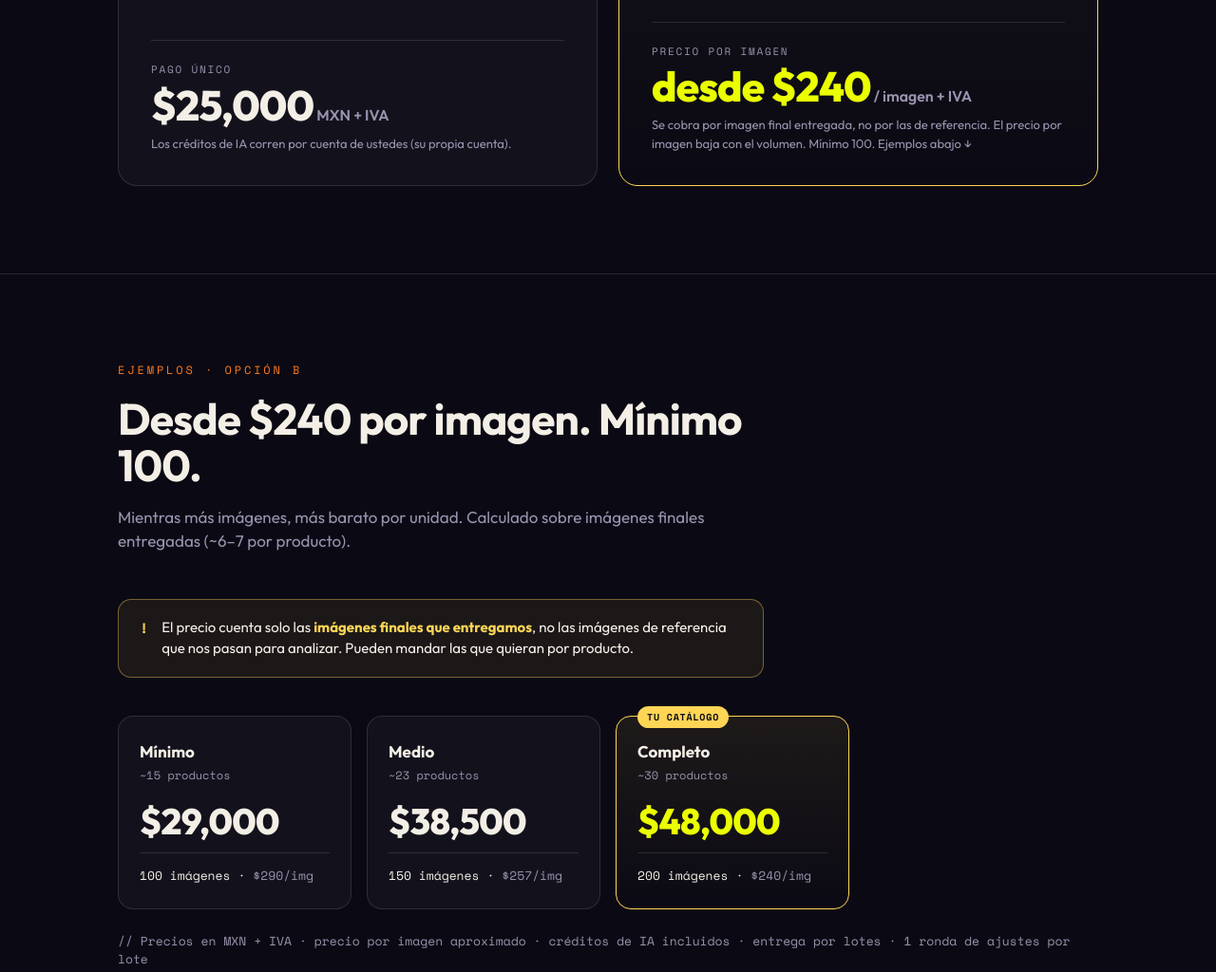
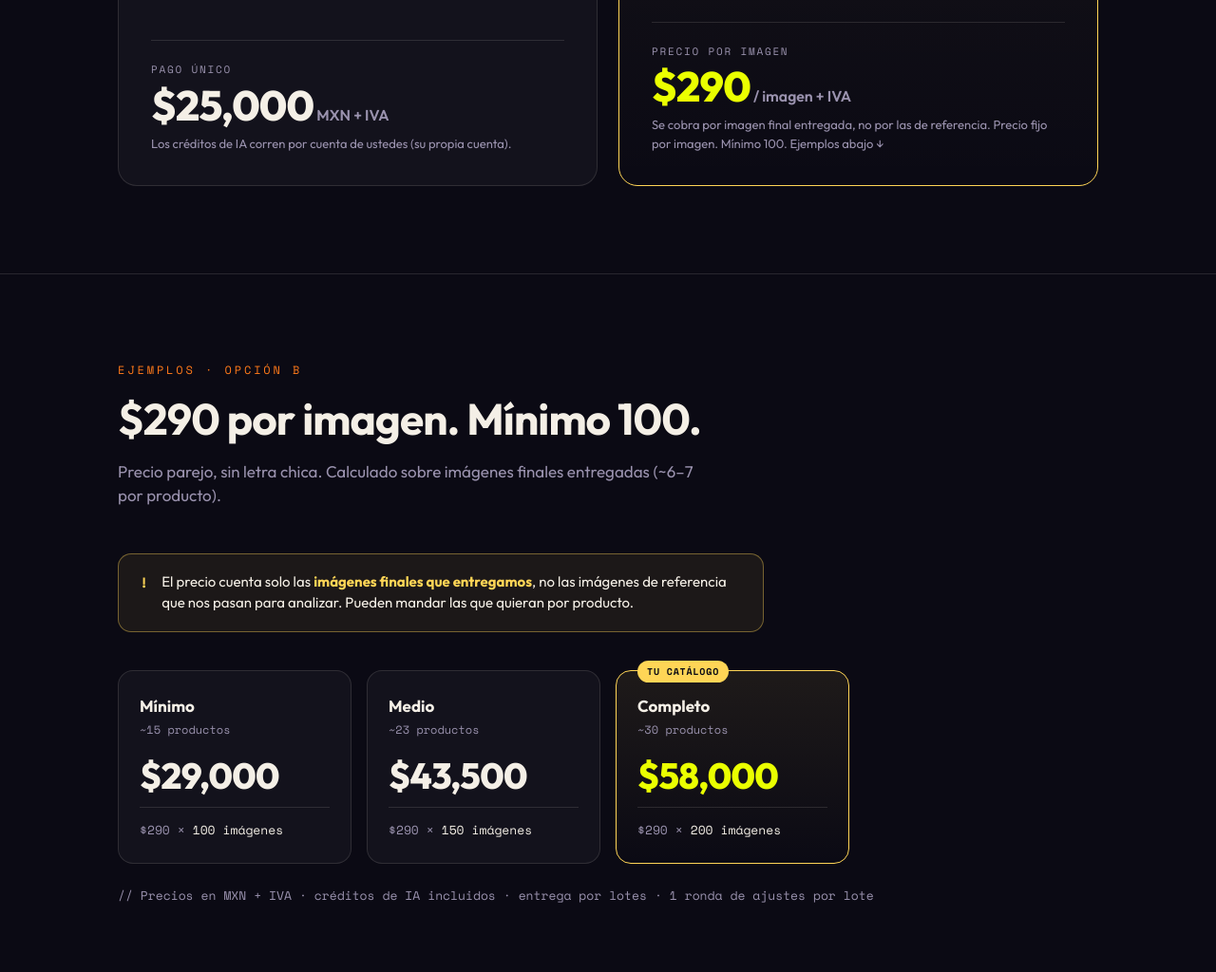
Before and after one commit to moebiusad/propuesta-pc-2026, a plain HTML site: page index.html in a window 1280 px wide. Shown: the part 2188-3212 px from the top of the page at 95% size. Drawn offline with nearby package versions, Linux system fonts and the light colour scheme.

Commit message:
Cotizacion Opcion B: precio fijo 290/imagen (min 100), totales 29k/43.5k/58k

```diff
--- a/index.html
+++ b/index.html
@@ -299,8 +299,8 @@
         </ul>
         <div class="oprice">
           <div class="lbl">Precio por imagen</div>
-          <div class="amt">desde $240<span class="u"> / imagen + IVA</span></div>
-          <div class="note">Se cobra por imagen final entregada, no por las de referencia. El precio por imagen baja con el volumen. Mínimo 100. Ejemplos abajo ↓</div>
+          <div class="amt">$290<span class="u"> / imagen + IVA</span></div>
+          <div class="note">Se cobra por imagen final entregada, no por las de referencia. Precio fijo por imagen. Mínimo 100. Ejemplos abajo ↓</div>
         </div>
       </div>
 
@@ -312,31 +312,31 @@
 <section class="sec">
   <div class="wrap">
     <div class="sec-label">Ejemplos · Opción B</div>
-    <h2>Desde $240 por imagen. Mínimo 100.</h2>
-    <p class="sub">Mientras más imágenes, más barato por unidad. Calculado sobre imágenes finales entregadas (~6–7 por producto).</p>
+    <h2>$290 por imagen. Mínimo 100.</h2>
+    <p class="sub">Precio parejo, sin letra chica. Calculado sobre imágenes finales entregadas (~6–7 por producto).</p>
     <div class="emph"><span class="ei">!</span><p>El precio cuenta solo las <b>imágenes finales que entregamos</b>, no las imágenes de referencia que nos pasan para analizar. Pueden mandar las que quieran por producto.</p></div>
     <div class="pkgs">
       <div class="pkg">
         <div class="pname">Mínimo</div>
         <div class="pmeta">~15 productos</div>
         <div class="pfoto">$29,000</div>
-        <div class="ptot">100 imágenes · <span>$290/img</span></div>
+        <div class="ptot"><span>$290 ×</span> 100 imágenes</div>
       </div>
       <div class="pkg">
         <div class="pname">Medio</div>
         <div class="pmeta">~23 productos</div>
-        <div class="pfoto">$38,500</div>
-        <div class="ptot">150 imágenes · <span>$257/img</span></div>
+        <div class="pfoto">$43,500</div>
+        <div class="ptot"><span>$290 ×</span> 150 imágenes</div>
       </div>
       <div class="pkg best">
         <div class="badge">Tu catálogo</div>
         <div class="pname">Completo</div>
         <div class="pmeta">~30 productos</div>
-        <div class="pfoto">$48,000</div>
-        <div class="ptot">200 imágenes · <span>$240/img</span></div>
+        <div class="pfoto">$58,000</div>
+        <div class="ptot"><span>$290 ×</span> 200 imágenes</div>
       </div>
     </div>
-    <p class="pkg-note">// Precios en MXN + IVA · precio por imagen aproximado · créditos de IA incluidos · entrega por lotes · 1 ronda de ajustes por lote</p>
+    <p class="pkg-note">// Precios en MXN + IVA · créditos de IA incluidos · entrega por lotes · 1 ronda de ajustes por lote</p>
   </div>
 </section>
 
@@ -351,7 +351,7 @@
       <div class="trow"><div>Volumen</div><div>Ilimitado</div><div>Mínimo 100 · hasta ~30 productos / ~200 imágenes</div></div>
       <div class="trow"><div>Créditos IA</div><div>Por su cuenta</div><div>Incluidos</div></div>
       <div class="trow"><div>Curva de uso</div><div>Aprenden la herramienta</div><div>Cero esfuerzo</div></div>
-      <div class="trow"><div>Inversión</div><div>$25,000 único + IVA</div><div>desde $240/imagen + IVA · $48,000 su catálogo</div></div>
+      <div class="trow"><div>Inversión</div><div>$25,000 único + IVA</div><div>$290/imagen + IVA · $58,000 su catálogo</div></div>
       <div class="trow"><div>Mejor si…</div><div>Suben catálogo seguido</div><div>Quieren el catálogo ya, hecho</div></div>
     </div>
   </div>
```
